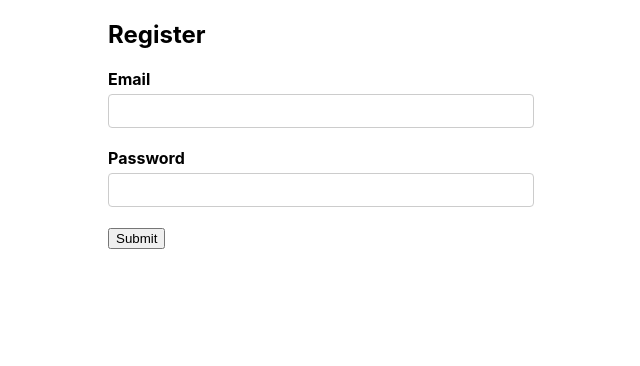
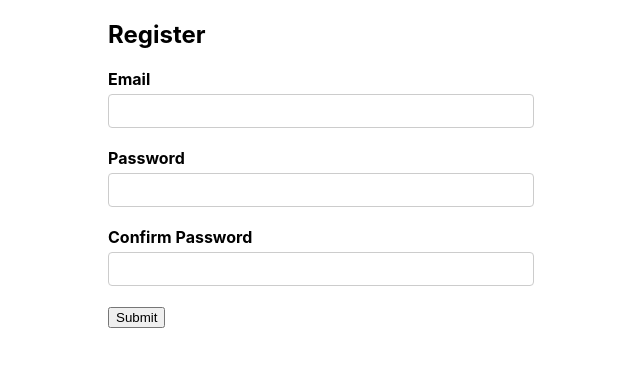
Before and after one commit to priyan1995/React-Login-form, a React (Create React App) app: page /register in a window 1280 px wide. Shown: the top 366 px of the page, without its empty margins (319-959 px from the left). Built offline with nearby package versions, Linux system fonts and the light colour scheme.

Commit message:
password added for registration form

```diff
--- a/src/components/Register.js
+++ b/src/components/Register.js
@@ -7,12 +7,15 @@ export const Register = () => {
 
     const initialValues = {
         email: '',
-        password: ''
+        password: '',
+        confirmPassword: ''
     }
 
     const validationSchema = Yup.object({
         email: Yup.string().email('Invalid email format').required('Email is required'),
-        password: Yup.string().required('Password is Required')
+        password: Yup.string().required('Password is Required'),
+        confirmPassword: Yup.string().oneOf([Yup.ref('password'), ''], 'Password Should Matched').required('Confirm the password')
+
     })
 
     const onSubmit = (values) => {
@@ -43,6 +46,14 @@ export const Register = () => {
                                 name='password'
                                 />
 
+
+                                <FormControl
+                                control='input'
+                                type='password'
+                                label='Confirm Password'
+                                name='confirmPassword'
+                                />
+
                                 <button type='submit'>Submit</button>
                             </Form>
                         )
```
